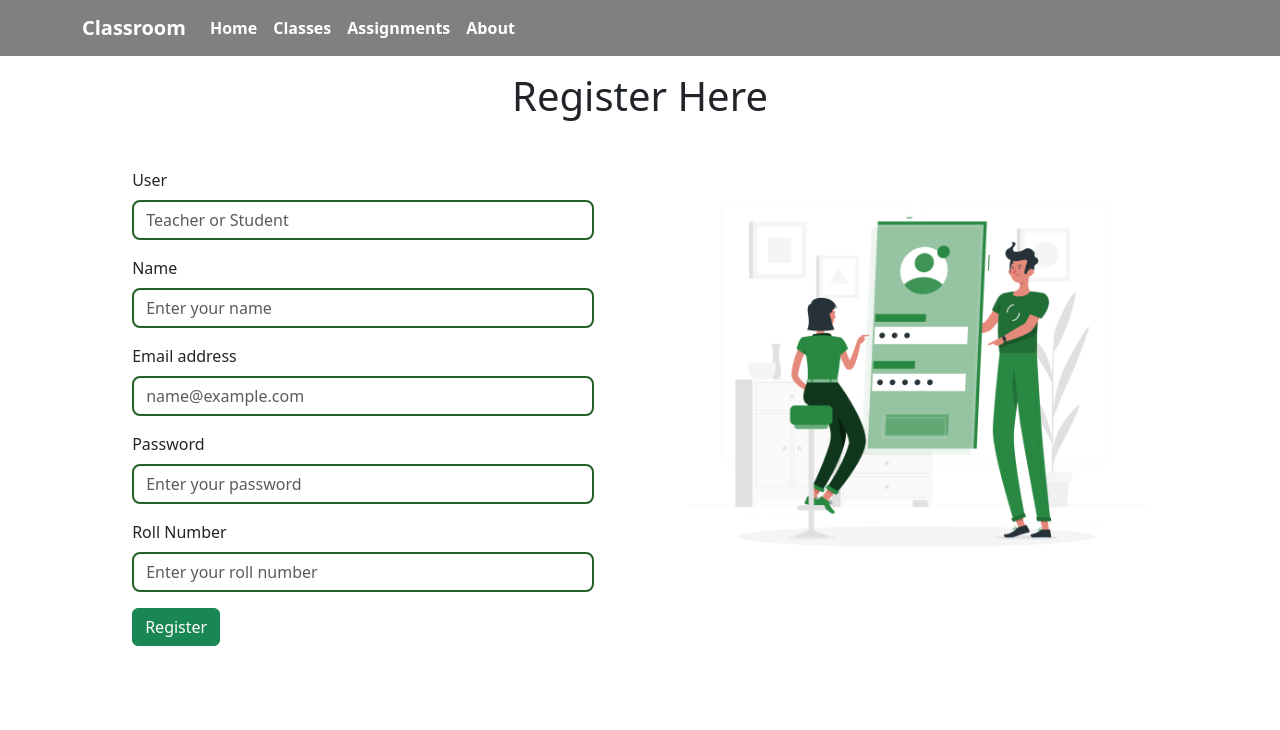
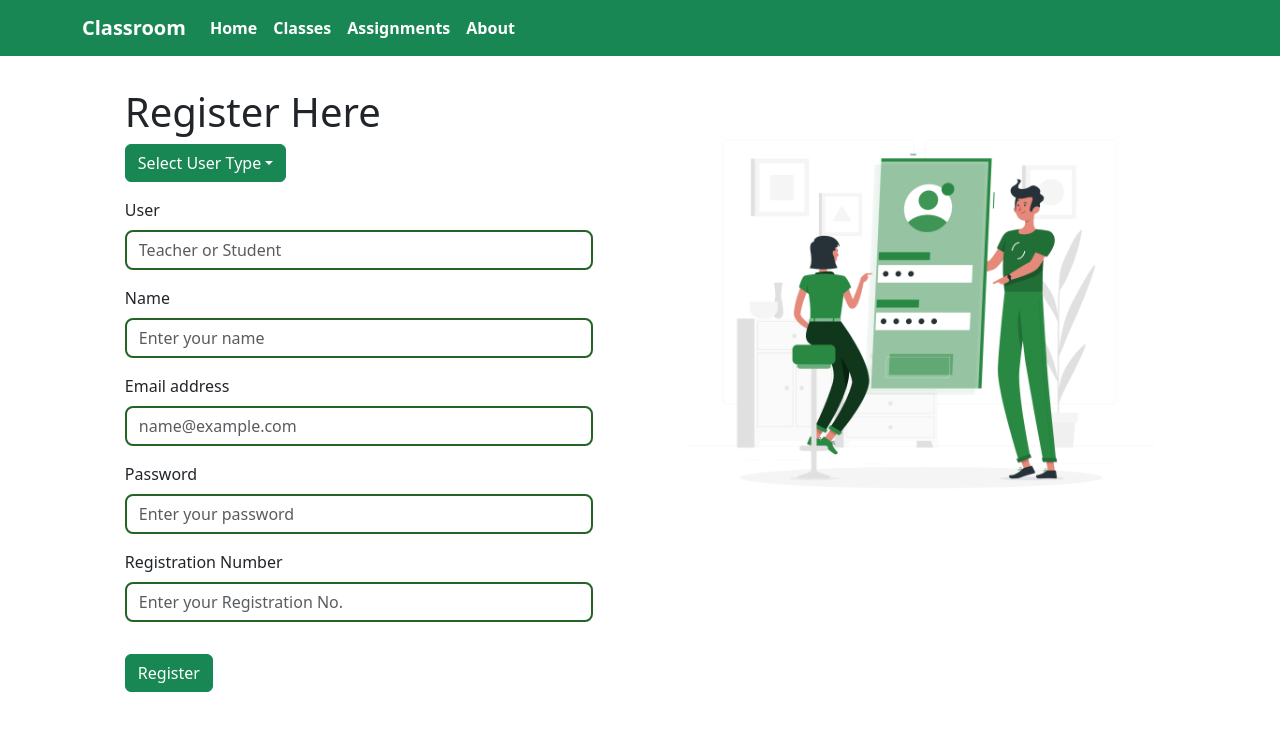
Before and after one commit to dev-rabin/classroom-clone, a React (Create React App) app in the folder front_end/: page / in a window 1280 px wide. Shown: the top 730 px of the page. Built offline with nearby package versions, Linux system fonts and the light colour scheme.

Commit message:
user-registered

```diff
--- a/front_end/src/App.css
+++ b/front_end/src/App.css
@@ -1,17 +1,15 @@
 
-.navbar{
-    background-color: gray;
-}
+/* .navbar{
+    background-color: rgb(82, 187, 84);
+} */
 .navbar a{
     color: white;
+
     font-weight: 600;
 }
 /* .registration{
-    /* border: 2px solid black; */
-    /* margin: auto;
-    display: flex;
-    justify-content: space-between;
-    align-items: center; */
+    border: 2px solid black;
+} */
 .container input{
     border: 2px solid rgb(36, 99, 37);
     border-radius: 8px;
--- a/front_end/src/components/navbar.js
+++ b/front_end/src/components/navbar.js
@@ -4,7 +4,7 @@ import Navbar from 'react-bootstrap/Navbar';
 
 function NavbarPage() {
   return (
-    <Navbar expand="lg" className="navbar">
+    <Navbar expand="md" className="navbar bg-success">
       <Container>
         <Navbar.Brand href="#home">Classroom</Navbar.Brand>
         <Navbar.Toggle aria-controls="basic-navbar-nav" />
--- a/front_end/src/components/user_registration.js
+++ b/front_end/src/components/user_registration.js
@@ -2,40 +2,57 @@ import Form from 'react-bootstrap/Form';
 import SignUpImage from '../images/sign-up.png';
 import Button from 'react-bootstrap/Button';
 import { useState } from "react";
-import axios  from "axios";
+import Dropdown from 'react-bootstrap/Dropdown';
 
-const UserRegistration =() =>{
+const UserRegistration = () => {
     const [formData, setFormData] = useState({
-        user_type : "",
-        name : "",
+        user_type: "",
+        name: "",
         email: "",
         password: "",
-        roll_no : "",
+        roll_no: "",
+    });
+    const hadleInputChange = (e) => {
+        setFormData({ ...formData, [e.target.name]: e.target.value });
+    }
+    const registerUser = async () => {
+        try {
+            const response = await fetch('http://localhost:4000/api/createAccount', {
+                method: 'POST',
+                headers: {
+                    'Content-Type': 'application/json',
+                },
+                body: JSON.stringify(formData)
             });
 
-    const hadleInputChange = (e) => {
-        setFormData({...formData, [e.target.name]: e.target.value});
+            const result = await response.json();
+            if (response.status === 201) {
+                console.log(result.message);
+            } else {
+                console.error(result.message);
             }
-    const handleFormSubmit = async (e) => {
-        e.preventDefault();
-        try {
-            const response = await axios.post('http://localhost:4000/api/createAccount', formData);
-            console.log(response.data);
-            console.log('Robin');
         } catch (error) {
-            console.error(error.message);
+            console.log('Error during registration ', error);
         }
     }
     return (
         <>
-    <h1 className='text-center mt-3'>Register Here</h1>
-    <div className="container registration my-3 p-3 d-flex justify-content-around">
 
-        <div className="col-lg-5 my-3 col-md-5 align-items-center" >
-            <Form  >
-                <Form.Group className="mb-3 col-lg-12 col-md-12" controlId="exampleForm.ControlInput1">
+            <div className="container my-4 p-2 registration d-flex justify-content-around">
+                <div className="col-lg-5 col-md-5 align-items-center" >
+                    <h1 className=''>Register Here</h1>
+                    <Dropdown>
+                        <Dropdown.Toggle variant="success" id="dropdown-basic">
+                            Select User Type
+                        </Dropdown.Toggle>
+                        <Dropdown.Menu>
+                            <Dropdown.Item >Teacher</Dropdown.Item>
+                            <Dropdown.Item >Student</Dropdown.Item>
+                        </Dropdown.Menu>
+                    </Dropdown>
+                    <Form.Group className="my-3 col-lg-12 col-md-12" controlId="exampleForm.ControlInput1">
                         <Form.Label>User</Form.Label>
-                    <Form.Control type="text" placeholder="Teacher or Student" name='user_type' value={formData.user_type} onChange={hadleInputChange}/>
+                        <Form.Control type="text" placeholder="Teacher or Student" name='user_type' value={formData.user_type} onChange={hadleInputChange} />
                     </Form.Group>
 
                     <Form.Group className="mb-3 col-lg-12 col-md-12" controlId="exampleForm.ControlInput2">
@@ -43,25 +60,27 @@ return (
                         <Form.Control type="text" placeholder="Enter your name" name='name' value={formData.name} onChange={hadleInputChange} />
                     </Form.Group>
 
-                <Form.Group className="mb-3 col-lg-12 col-md-12" controlId="exampleForm.ControlInput3">
+                    <Form.Group className="my-3 col-lg-12 col-md-12" controlId="exampleForm.ControlInput3">
                         <Form.Label>Email address</Form.Label>
-                    <Form.Control type="email" placeholder="name@example.com" name='email' value={formData.email} onChange={hadleInputChange}/>
+                        <Form.Control type="email" placeholder="name@example.com" name='email' value={formData.email} onChange={hadleInputChange} />
                     </Form.Group>
 
-                <Form.Group className="mb-3 col-lg-12 col-md-12" controlId="exampleForm.ControlInput4">
+                    <Form.Group className="my-3 col-lg-12 col-md-12" controlId="exampleForm.ControlInput4">
                         <Form.Label>Password</Form.Label>
-                    <Form.Control type="password" placeholder="Enter your password" name='password' value={formData.password} onChange={hadleInputChange}/>
+                        <Form.Control type="password" placeholder="Enter your password" name='password' value={formData.password} onChange={hadleInputChange} />
                     </Form.Group>
 
-                <Form.Group className="mb-3 col-lg-12 col-md-12" controlId="exampleForm.ControlInput5">
-                    <Form.Label>Roll Number</Form.Label>
-                    <Form.Control type="text" placeholder="Enter your roll number" name='roll_no' value={formData.roll_no} onChange={hadleInputChange}/>
+                    <Form.Group className="my-3 col-lg-12 col-md-12" controlId="exampleForm.ControlInput5">
+                        <Form.Label>Registration Number</Form.Label>
+                        <Form.Control type="text" placeholder="Enter your Registration No." name='roll_no' value={formData.roll_no} onChange={hadleInputChange} />
                     </Form.Group>
-                <Button variant="success" type='submit' onSubmit={handleFormSubmit}>Register</Button>
-            </Form>
+                    <Button className='my-3' variant="success" type='submit' onClick={registerUser}>
+                        Register
+                    </Button>
                 </div>
-            <div className='col-lg-5 col-md-5'><img className='img-fluid' src={SignUpImage} alt='Not available'/></div>
+                <div className='col-lg-5 col-md-5'><img className='img-fluid' src={SignUpImage} alt='Not available' /></div>
             </div>
+
 
         </>
     )
```
Also changed, not shown: 2 other files (tests, documents, lock files or other folders). Lines whose indentation alone changed are shown as unchanged.
